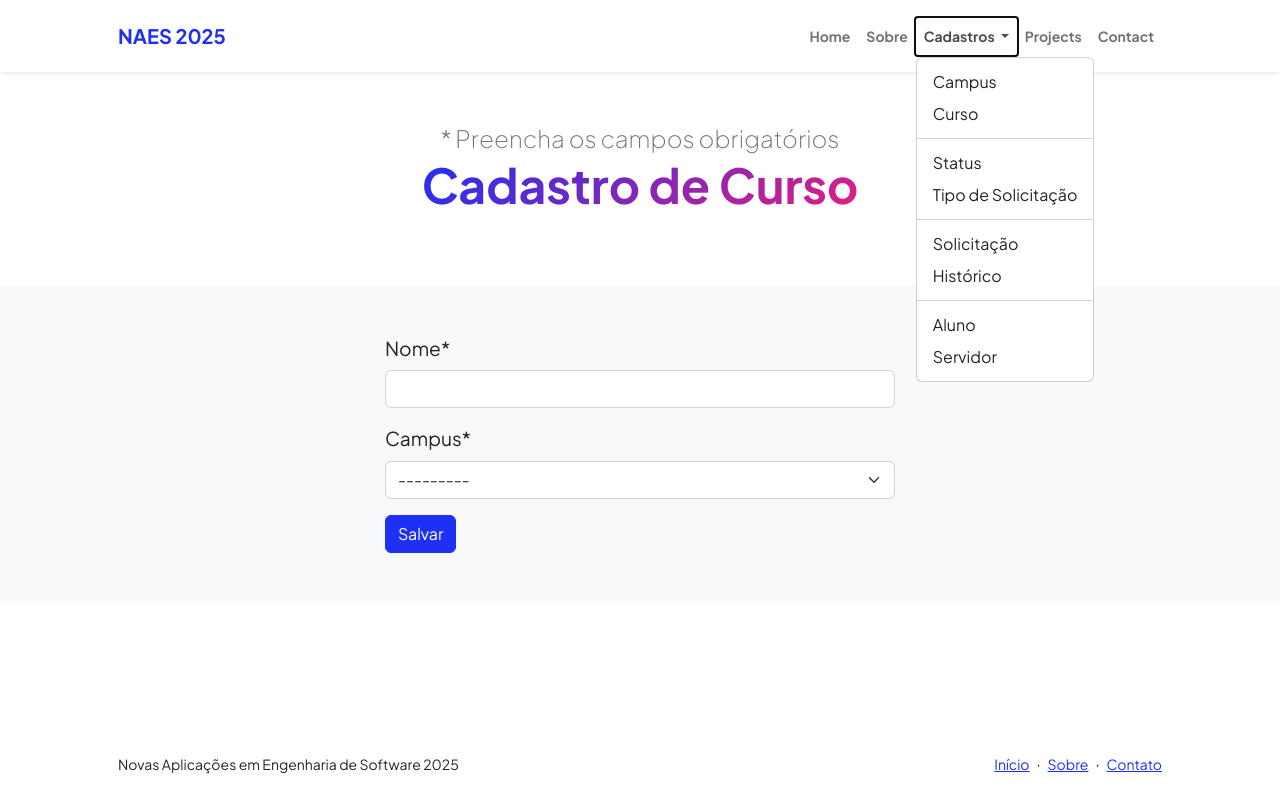
After one commit to rafaelzottesso/naes2025, a Django app: page /protocolo/cadastrar/curso/ in a window 1280 px wide, after a click on "Cadastros". The commit adds this page. Run offline with Django 4.2, Linux system fonts and the light colour scheme; data comes from the database, SQL or seed files in the repository; some libraries are stand-ins or nearby versions.

Commit message:
Criação das views e urls para inserir registros. Criação do formulário para cadastros gerais

```diff
--- a/paginasweb/templates/paginasweb/modelos/index.html
+++ b/paginasweb/templates/paginasweb/modelos/index.html
@@ -52,13 +52,20 @@
 
                             <li class="nav-item dropdown">
                                 <a class="nav-link dropdown-toggle" href="#" role="button" data-bs-toggle="dropdown" aria-expanded="false">
-                                    Dropdown
+                                    Cadastros
                                 </a>
                                 <ul class="dropdown-menu">
-                                    <li><a class="dropdown-item" href="#">Action</a></li>
-                                    <li><a class="dropdown-item" href="#">Another action</a></li>
+                                    <li><a class="dropdown-item" href="{% url "cadastrar-campus" %}">Campus</a></li>
+                                    <li><a class="dropdown-item" href="{% url "cadastrar-curso" %}">Curso</a></li>
                                     <li><hr class="dropdown-divider"></li>
-                                    <li><a class="dropdown-item" href="#">Something else here</a></li>
+                                    <li><a class="dropdown-item" href="{% url "cadastrar-status" %}">Status</a></li>
+                                    <li><a class="dropdown-item" href="{% url "cadastrar-tipo-solicitacao" %}">Tipo de Solicitação</a></li>
+                                    <li><hr class="dropdown-divider"></li>
+                                    <li><a class="dropdown-item" href="{% url "cadastrar-solicitacao" %}">Solicitação</a></li>
+                                    <li><a class="dropdown-item" href="{% url "cadastrar-historico" %}">Histórico</a></li>
+                                    <li><hr class="dropdown-divider"></li>
+                                    <li><a class="dropdown-item" href="{% url "cadastrar-aluno" %}">Aluno</a></li>
+                                    <li><a class="dropdown-item" href="{% url "cadastrar-servidor" %}">Servidor</a></li>
                                 </ul>
                             </li>
 
--- a/paginasweb/templates/paginasweb/sobre.html
+++ b/paginasweb/templates/paginasweb/sobre.html
@@ -46,6 +46,9 @@
         <li><strong>Relacionamentos:</strong> Como as classes se relacionam entre si (ex: associação, herança, agregação, composição).</li>
     </ul>
     <p>Em resumo, ele responde à pergunta: <strong>"Como o sistema é estruturado?"</strong>. É útil para modelar a arquitetura do software e facilitar a comunicação entre desenvolvedores.</p>
+    <p class="text-center bg-white p-4">
+        <img src="{% static "img/diagrama_classe.png" %}" alt="" class="img-fluid">
+    </p>
 </div>
 
 
--- a/protocolos/models.py
+++ b/protocolos/models.py
@@ -11,6 +11,7 @@ class Campus(models.Model):
         return self.nome
 
     class Meta:
+        verbose_name_plural = "Campi"
         ordering = ["nome"]
 
 
@@ -62,6 +63,19 @@ class TipoSolicitacao(models.Model):
         ordering = ["descricao"]
 
 
+class Servidor(models.Model):
+    usuario = models.OneToOneField(User, on_delete=models.CASCADE)
+    nome = models.CharField(max_length=255)
+    siape = models.CharField(max_length=50, unique=True)
+    email = models.EmailField()
+
+    def __str__(self):
+        return self.nome
+
+    class Meta:
+        ordering = ["nome"]
+
+
 class Aluno(models.Model):
     usuario = models.OneToOneField(User, on_delete=models.CASCADE)
     nome = models.CharField(max_length=255)
@@ -73,9 +87,12 @@ class Aluno(models.Model):
     def __str__(self):
         return self.nome
 
+    class Meta:
+        ordering = ["nome"]
+
 
 class Solicitacao(models.Model):
-    solicitado_por = models.ForeignKey(Aluno, on_delete=models.CASCADE)
+    solicitado_por = models.ForeignKey(User, on_delete=models.CASCADE)
     curso = models.ForeignKey(Curso, on_delete=models.PROTECT)
     turma = models.CharField(max_length=30)
     tipo_solicitacao = models.ForeignKey(TipoSolicitacao, on_delete=models.PROTECT)
--- /dev/null
+++ b/protocolos/templates/protocolos/form.html
@@ -0,0 +1,48 @@
+{% extends "paginasweb/modelos/index.html" %}
+
+{% load crispy_forms_tags %}
+{% load static %}
+
+{% block header %}
+<div class="text-center">
+    <div class="fs-4 fw-light text-muted">
+        * Preencha os campos obrigatórios
+    </div>
+    <h1 class="display-5 fw-bolder mb-5">
+        <span class="text-gradient d-inline">
+            {{ titulo }}
+        </span>
+    </h1>
+</div>
+{% endblock header %}
+
+
+{% block conteudo %}
+
+<style>
+    form {
+        font-size: 120%;
+    }
+</style>
+
+<div class="row justify-content-center">
+
+    <div class="col-lg-6">
+
+
+        <form action="" method="post">
+
+            {% csrf_token %}
+
+            {{ form|crispy }}
+
+            <button type="submit" class="btn btn-primary">
+                Salvar
+            </button>
+
+        </form>
+
+    </div>
+</div>
+
+{% endblock conteudo %}
--- a/protocolos/urls.py
+++ b/protocolos/urls.py
@@ -1,7 +1,24 @@
 from django.urls import path
+
 # Importar suas views
-
+from .views import (
+    CampusCreate,
+    CursoCreate,
+    StatusCreate,
+    TipoSolicitacaoCreate,
+    ServidorCreate,
+    AlunoCreate,
+    SolicitacaoCreate,
+    HistoricoCreate,
+)
 
 urlpatterns = [
-
+    path("cadastrar/campus/", CampusCreate.as_view(), name="cadastrar-campus"),
+    path("cadastrar/curso/", CursoCreate.as_view(), name="cadastrar-curso"),
+    path("cadastrar/status/", StatusCreate.as_view(), name="cadastrar-status"),
+    path("cadastrar/tipo-solicitacao/", TipoSolicitacaoCreate.as_view(), name="cadastrar-tipo-solicitacao"),
+    path("cadastrar/servidor/", ServidorCreate.as_view(), name="cadastrar-servidor"),
+    path("cadastrar/aluno/", AlunoCreate.as_view(), name="cadastrar-aluno"),
+    path("cadastrar/solicitacao/", SolicitacaoCreate.as_view(), name="cadastrar-solicitacao"),
+    path("cadastrar/historico/", HistoricoCreate.as_view(), name="cadastrar-historico"),
 ]
--- a/protocolos/views.py
+++ b/protocolos/views.py
@@ -1,3 +1,91 @@
-from django.shortcuts import render
+from django.views.generic.edit import CreateView
+
+from django.urls import reverse_lazy
+
+from .models import Campus, Curso, Status, TipoSolicitacao, Servidor, Aluno, Solicitacao, Historico
 
 # Create your views here.
+class CampusCreate(CreateView):
+    template_name = "protocolos/form.html"
+    model = Campus
+    success_url = reverse_lazy("index")
+    fields = ["nome"]
+    extra_context = {
+        "titulo" : "Cadastro de Campus"
+    }
+
+
+class CursoCreate(CreateView):
+    template_name = "protocolos/form.html"
+    model = Curso
+    success_url = reverse_lazy("index")
+    fields = ["nome", "campus"]
+    extra_context = {
+        "titulo" : "Cadastro de Curso"
+    }
+
+
+class StatusCreate(CreateView):
+    template_name = "protocolos/form.html"
+    model = Status
+    success_url = reverse_lazy("index")
+    fields = ["nome", "ordem", "pode_editar"]
+    extra_context = {
+        "titulo" : "Cadastro de Status"
+    }
+
+
+class TipoSolicitacaoCreate(CreateView):
+    template_name = "protocolos/form.html"
+    model = TipoSolicitacao
+    success_url = reverse_lazy("index")
+    fields = [
+        "descricao",
+        "prazo_externo",
+        "prazo_externo_dias",
+        "prazo_interno",
+        "prazo_interno_dias",
+    ]
+    extra_context = {
+        "titulo": "Cadastro de Tipo de Solicitação"
+    }
+
+
+class ServidorCreate(CreateView):
+    template_name = "protocolos/form.html"
+    model = Servidor
+    success_url = reverse_lazy("index")
+    fields = ["nome", "siape", "email"]
+    extra_context = {
+        "titulo": "Cadastro de Servidor"
+    }
+
+
+class AlunoCreate(CreateView):
+    template_name = "protocolos/form.html"
+    model = Aluno
+    success_url = reverse_lazy("index")
+    fields = ["nome", "matricula", "cpf", "email", "telefone"]
+    extra_context = {
+        "titulo": "Cadastro de Aluno"
+    }
+
+
+class SolicitacaoCreate(CreateView):
+    template_name = "protocolos/form.html"
+    model = Solicitacao
+    success_url = reverse_lazy("index")
+    fields = ["solicitado_por", "curso", "turma", "tipo_solicitacao", "justificativa", "anexo"]
+    extra_context = {
+        "titulo": "Cadastro de Solicitação"
+    }
+
+
+class HistoricoCreate(CreateView):
+    template_name = "protocolos/form.html"
+    model = Historico
+    success_url = reverse_lazy("index")
+    fields = ["solicitacao", "status", "gerado_por"]
+    extra_context = {
+        "titulo": "Cadastro de Histórico"
+    }
```
Also changed, not shown: naes2025/settings.py (+8 -0 lines), protocolos/admin.py (+7 -1 lines), db.sqlite3, protocolos/migrations/0001_initial.py, static/img/diagrama_classe.jpg (added), static/img/diagrama_classe.png (added).
